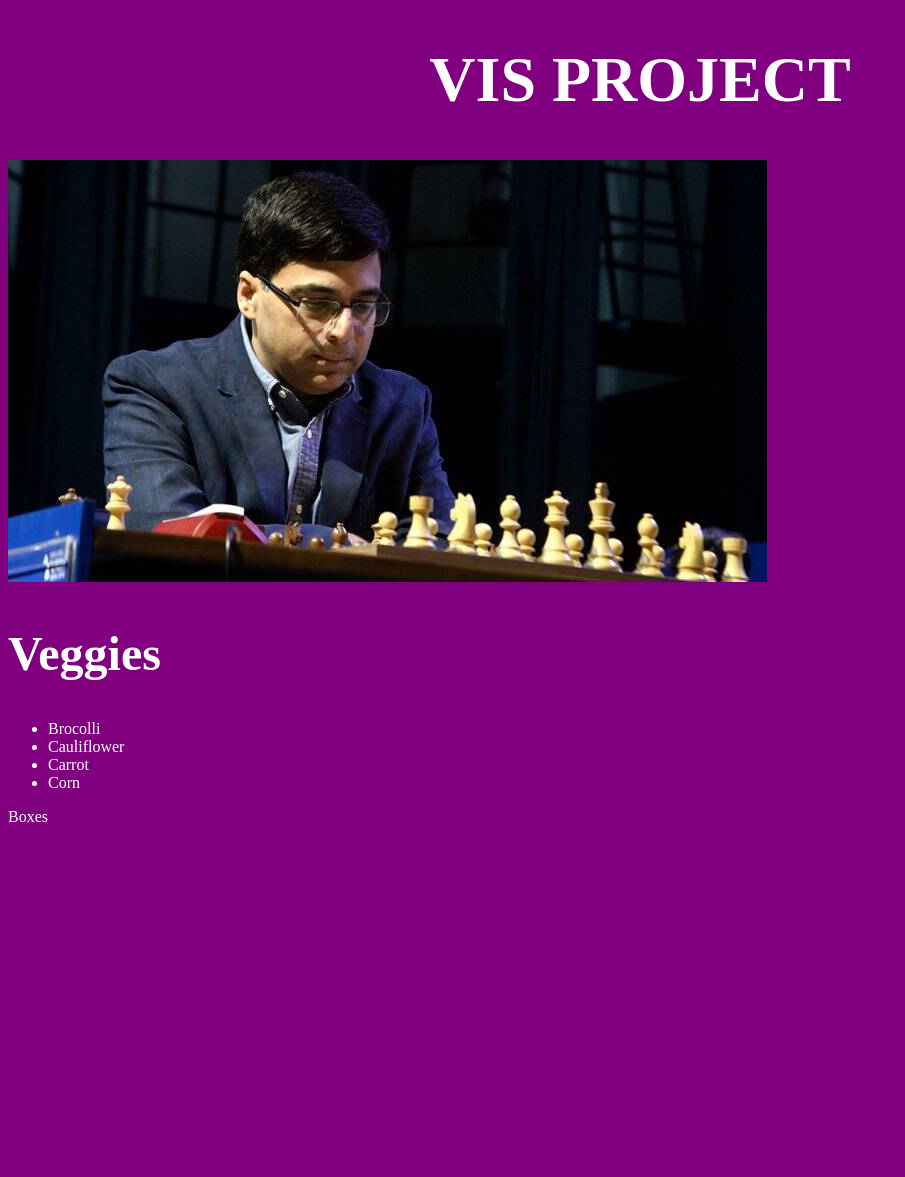
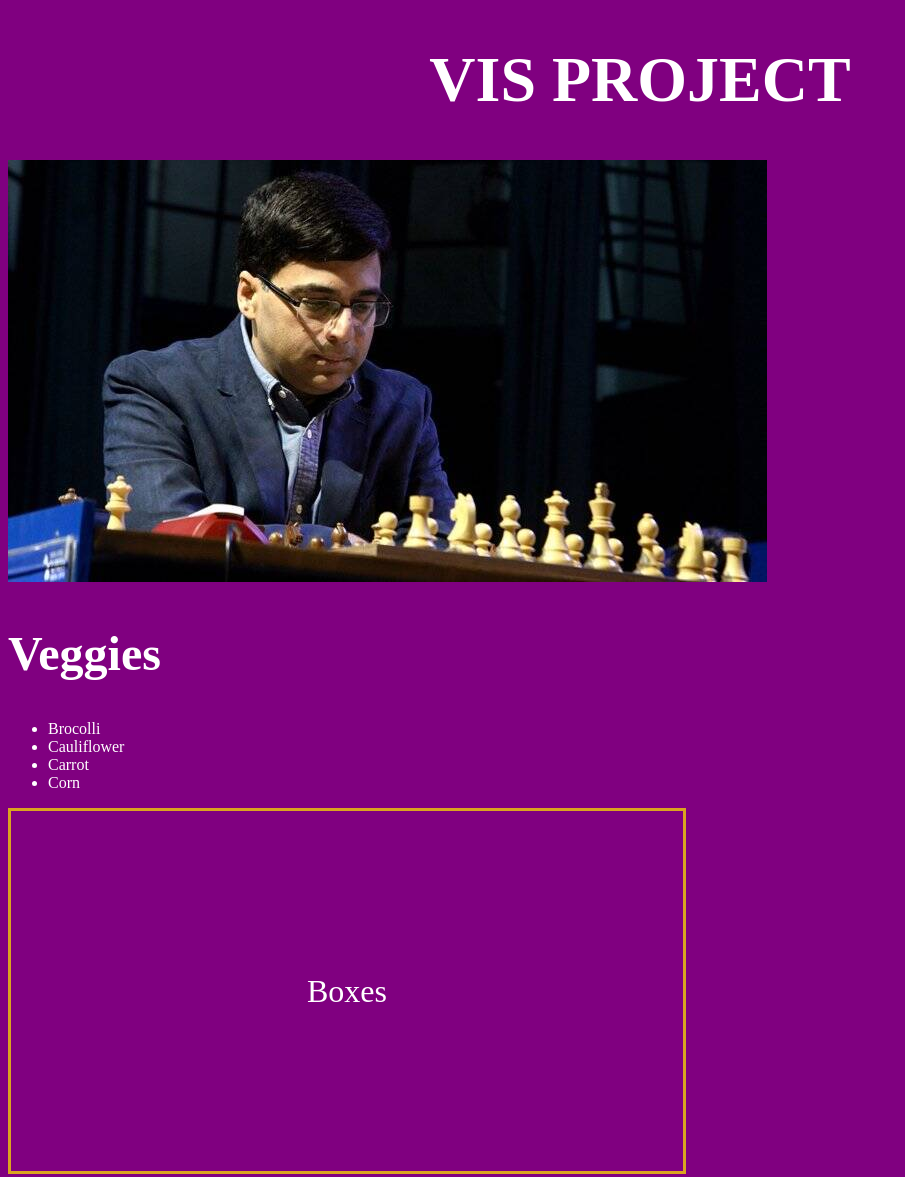
Before and after one commit to skandasoft/vis, a plain HTML site: page index.html in a window 1280 px wide. Shown: the whole page, without its empty margins (0-905 px from the left). Before the commit the page ends 834 px from the top, so only its background shows below. Drawn offline with Linux system fonts and the light colour scheme.

Commit message:
designing box

```diff
--- a/index.html
+++ b/index.html
@@ -18,6 +18,6 @@
     <li>Corn</li>
   </ul>
 
-  <div>Boxes</div>
+  <div class='box'>Boxes</div>
 </body>
 </html>
--- a/style/index.css
+++ b/style/index.css
@@ -12,3 +12,14 @@ h1{
 h2{
   font-size: 3rem;
 }
+
+.box{
+  border: 3px solid goldenrod;
+  padding: 20px;
+  width: 50%;
+  height: 20rem;
+  font-size: 2rem;
+  text-align: center;
+  display: grid;
+  place-content: center;
+}
```
